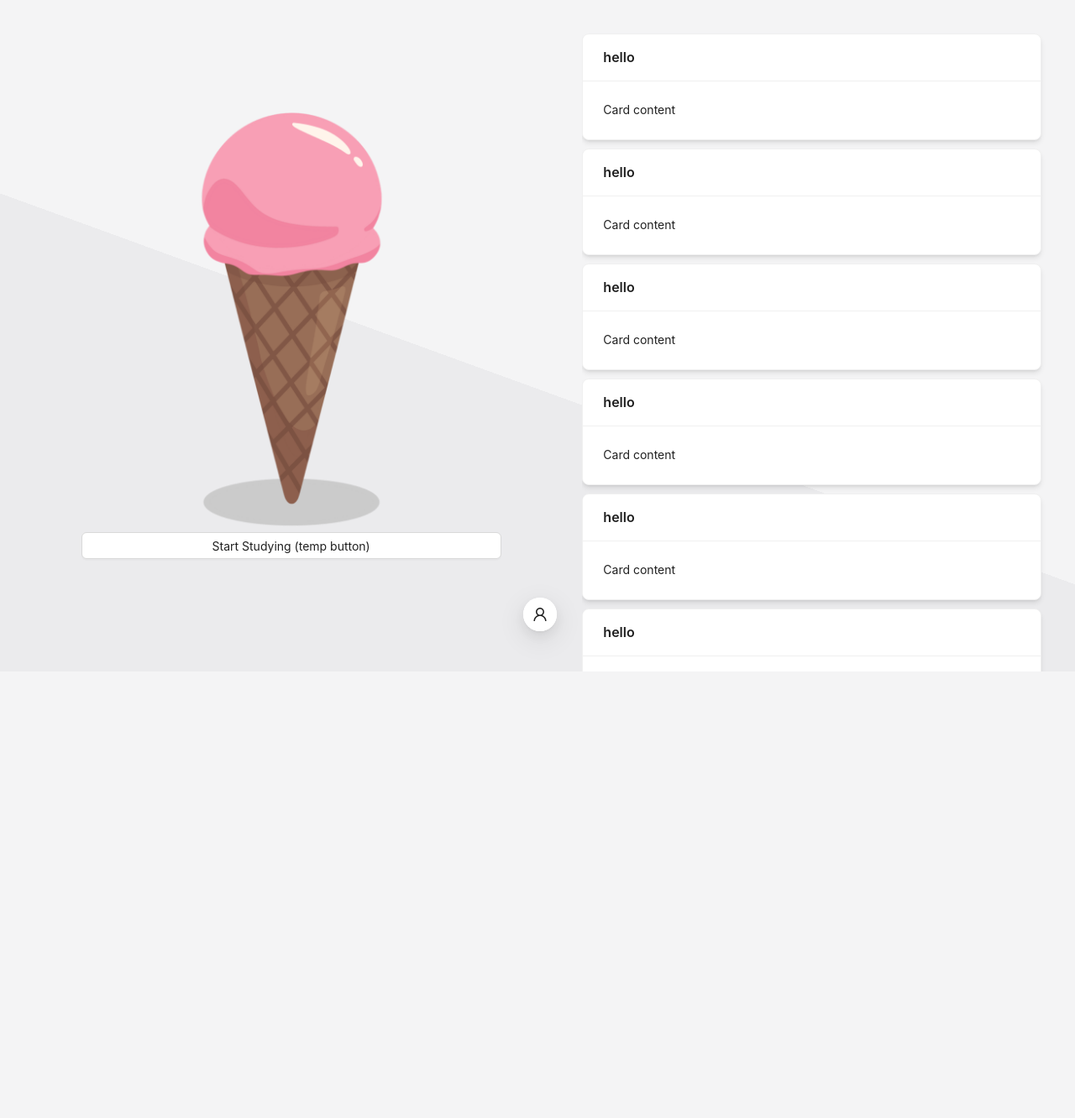
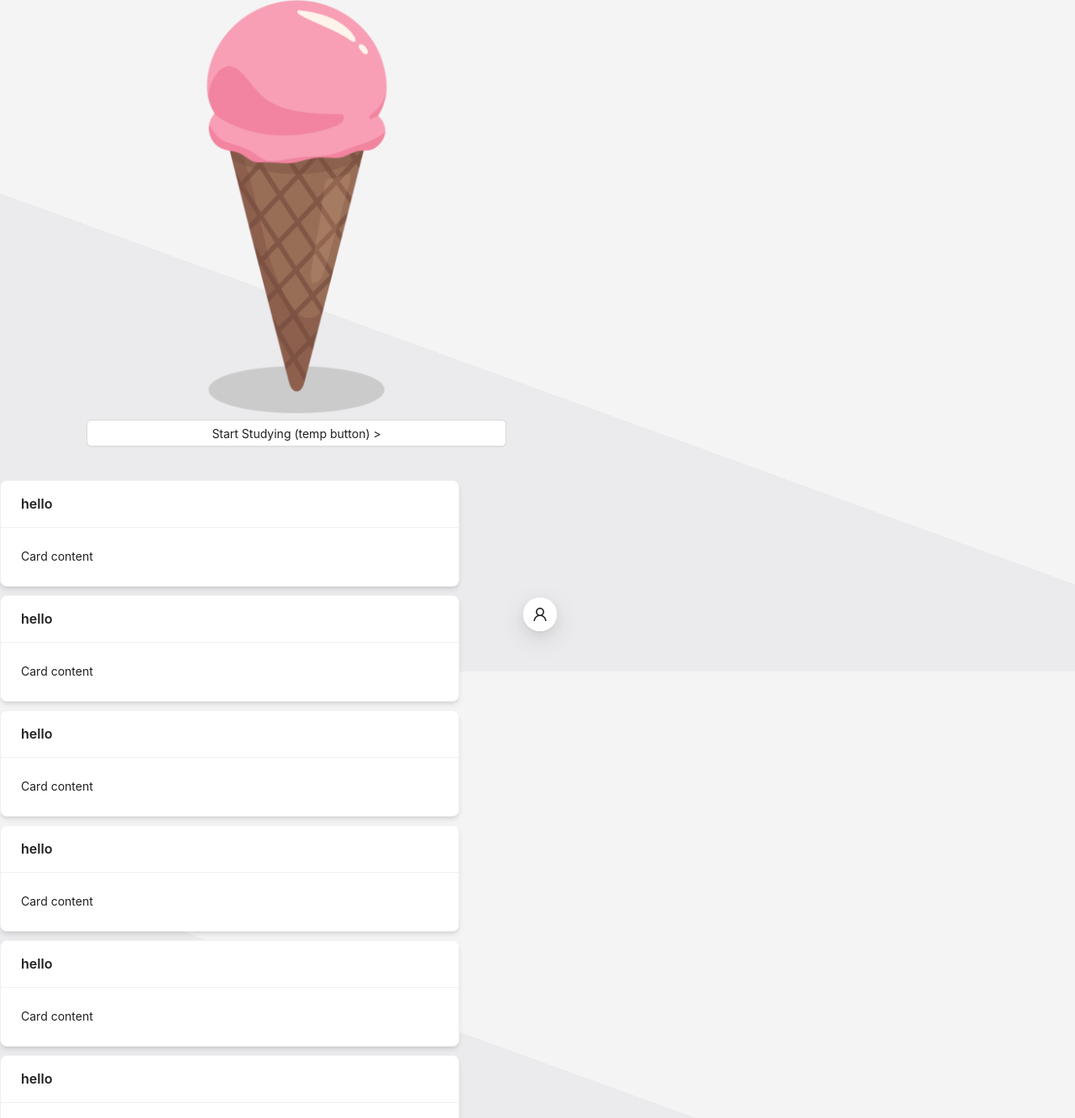
Before and after one commit to Amelia1110/CueScoop, a Next.js app: page /dashboard in a window 1280 px wide. Shown: the whole page at 84% size. Before the commit the page ends 800 px from the top, so only its background shows below. Built offline with nearby package versions, Linux system fonts and the light colour scheme.

Commit message:
animations half work

```diff
--- a/pages/dashboard.tsx
+++ b/pages/dashboard.tsx
@@ -1,8 +1,8 @@
 import { LogoutOutlined, UserOutlined } from "@ant-design/icons";
 import { Button, Card, Col, FloatButton, Row } from "antd";
-import { AnimatePresence } from "framer-motion";
+import { AnimatePresence, motion } from "framer-motion";
 import Image from "next/image";
-import { useState } from "react";
+import { useEffect, useState } from "react";
 
 export default function Dashboard() {
     const [cardsOpen, setCardsOpen] = useState(true);
@@ -24,6 +24,9 @@ export default function Dashboard() {
   </AnimatePresence>
 )
     */
+   useEffect(() => {
+    console.log(cardsOpen);
+   }, [cardsOpen])
 
     return (
         <Row className="h-screen">
@@ -36,18 +39,30 @@ export default function Dashboard() {
                 <FloatButton/>
                 <FloatButton/>
             </FloatButton.Group>
-            <Col span={13} className="grid place-content-center">
+            <AnimatePresence>
+            <motion.div
+                initial={{ width: "55.166666%" }} // Initial position
+                animate={cardsOpen ? { width: "55.166666%" }: {width: "100%" }} // Animation when component is present
+                transition={{ duration: 0.5 }} // Animation duration
+                className="grid place-content-center"
+            >
                 <Image
                     src={`/strawberry_icecream.png`}
                     width={500}
                     height={500}
                     alt="Pink Popsicle"
                 />
-                <Button onClick={() => setCardsOpen(!cardsOpen)}>Start Studying (temp button)</Button>
-            </Col>
-            <Col span={11} className="p-10 pl-0 h-full overflow-auto">
-
-                <AnimatePresence>
+                <Button onClick={() => setCardsOpen(!cardsOpen)}>Start Studying (temp button) &gt;</Button>
+            </motion.div>
+            {cardsOpen && (
+            <motion.div
+                key="cards"
+                initial={{ x: "100%" }} // Initial position
+                animate={{ x: "0%" }} // Animation when component is present
+                exit={{ x: "100%" }} // Slide out to the right
+                transition={{ duration: 0.5 }} // Animation duration
+                className="p-10 pl-0 h-full overflow-auto w-11/24"
+            >
                 <Row gutter={[0, 10]}>
                     <Col span={24}>
                         <Card title="hello" className="shadow-md">
@@ -80,8 +95,9 @@ export default function Dashboard() {
                         </Card>
                     </Col>
                 </Row>
-                </AnimatePresence>
-            </Col>
+            </motion.div>
+            )}
+        </AnimatePresence>
         </Row>
     )
 }
--- a/tailwind.config.ts
+++ b/tailwind.config.ts
@@ -13,6 +13,21 @@ const config: Config = {
         'gradient-conic':
           'conic-gradient(from 180deg at 50% 50%, var(--tw-gradient-stops))',
       },
+      spacing: {
+        '1/2': '50%',
+        '1/3': '33.333333%',
+        '2/3': '66.666667%',
+        '1/4': '25%',
+        '3/4': '75%',
+        '1/5': '20%',
+        '2/5': '40%',
+        '3/5': '60%',
+        '4/5': '80%',
+        '1/6': '16.666667%',
+        '5/6': '83.333333%',
+        '13/24': '54.166666%',
+        '11/24': '45.833333%',
+      },
     },
   },
   plugins: [],
```
